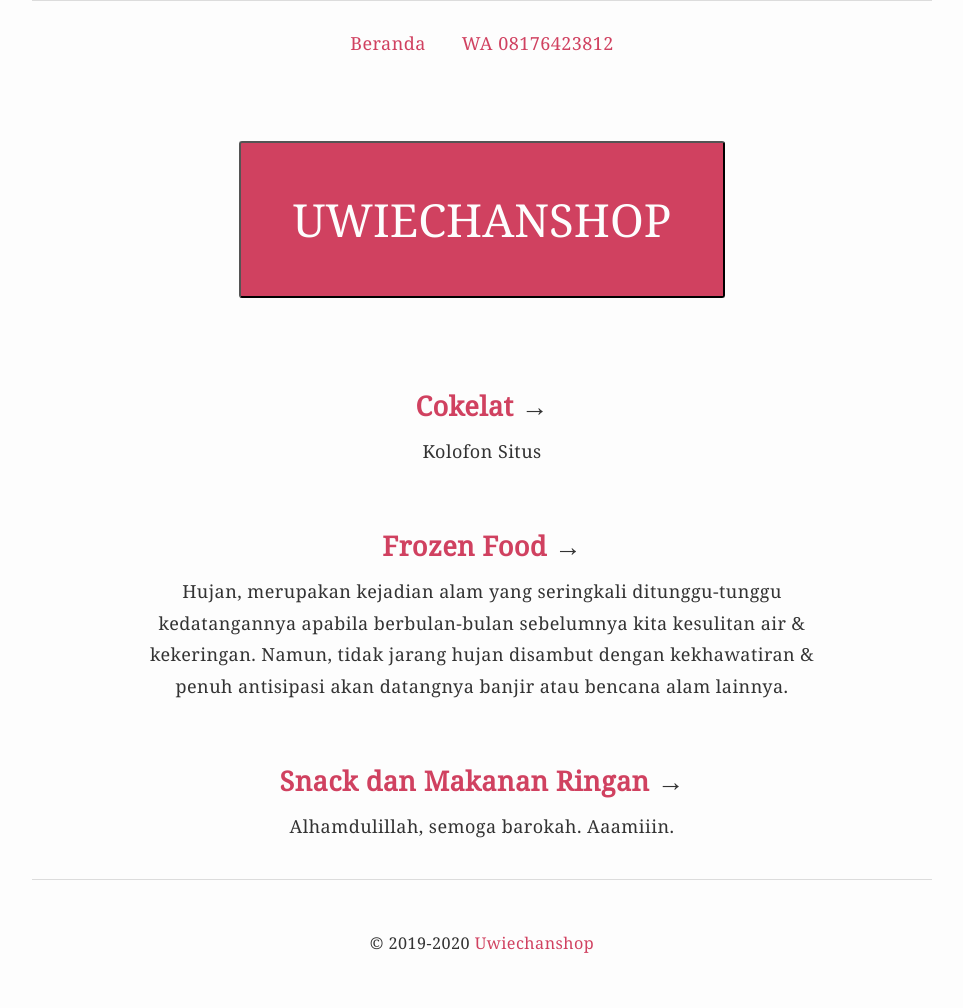
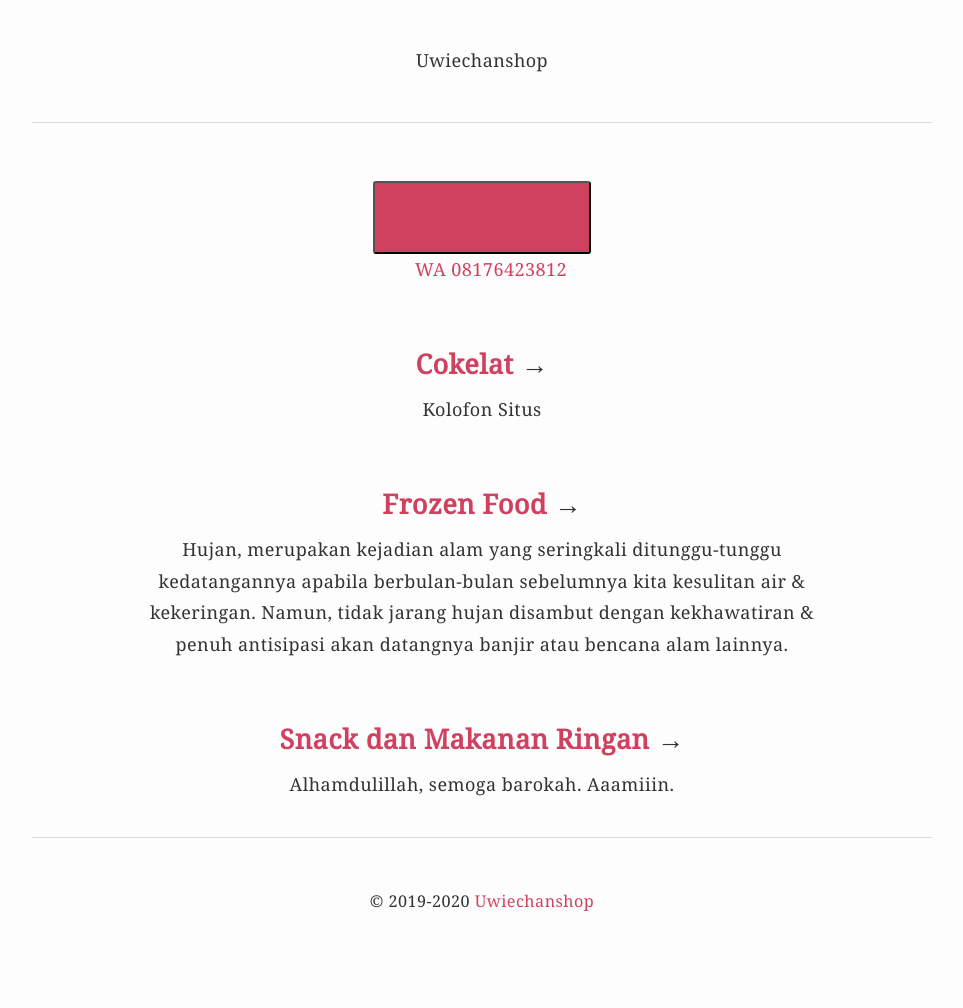
Before and after one commit to krhmwn/uwiechanshop, a Jekyll site: the page built from index.html, in a window 1280 px wide. Shown: the whole page, without its empty margins (158-1121 px from the left). Built offline with Jekyll 4.4.1, drawn with Linux system fonts in a browser that asks for light colours; after the commit the page ends 966 px from its top, so only the background shows below that.

Commit message:
Update v.1.2.43

```diff
--- a/_layouts/default.html
+++ b/_layouts/default.html
@@ -24,8 +24,8 @@
 </head>
 <body>
 <div class="container">
-<nav><ul><li><a href="/">Beranda</a></li><li><a href="https://api.whatsapp.com/send?phone=628176423812&text=Assalamualaykum%2C%20saya%20mau%20pesan%20...">WA 08176423812</a></li></ul></nav>
-<header><h1><button>{{ site.title }}</button></h1></header>
+<header>{{ site.title }}</header>
+<nav><ul><li><button><a href="/">{{ site.title }}</a></button></li><li><a href="https://api.whatsapp.com/send?phone=628176423812&text=Assalamualaykum%2C%20saya%20mau%20pesan%20...">WA 08176423812</a></li></ul></nav>
 {{ content }}
 <footer>&copy; 2019-{{ site.time | date: "%Y" }} <a href="/">{{ site.title }}</a></footer>
 </div>
```
